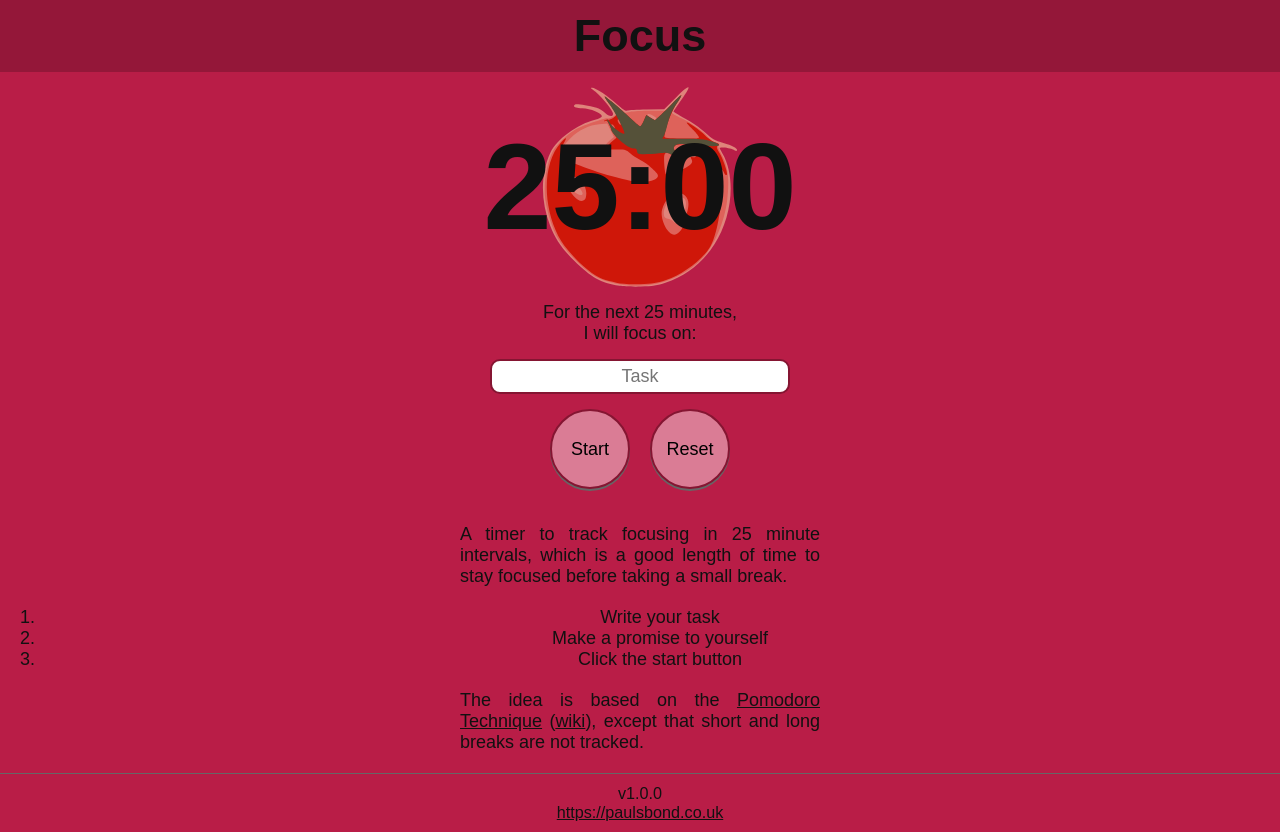
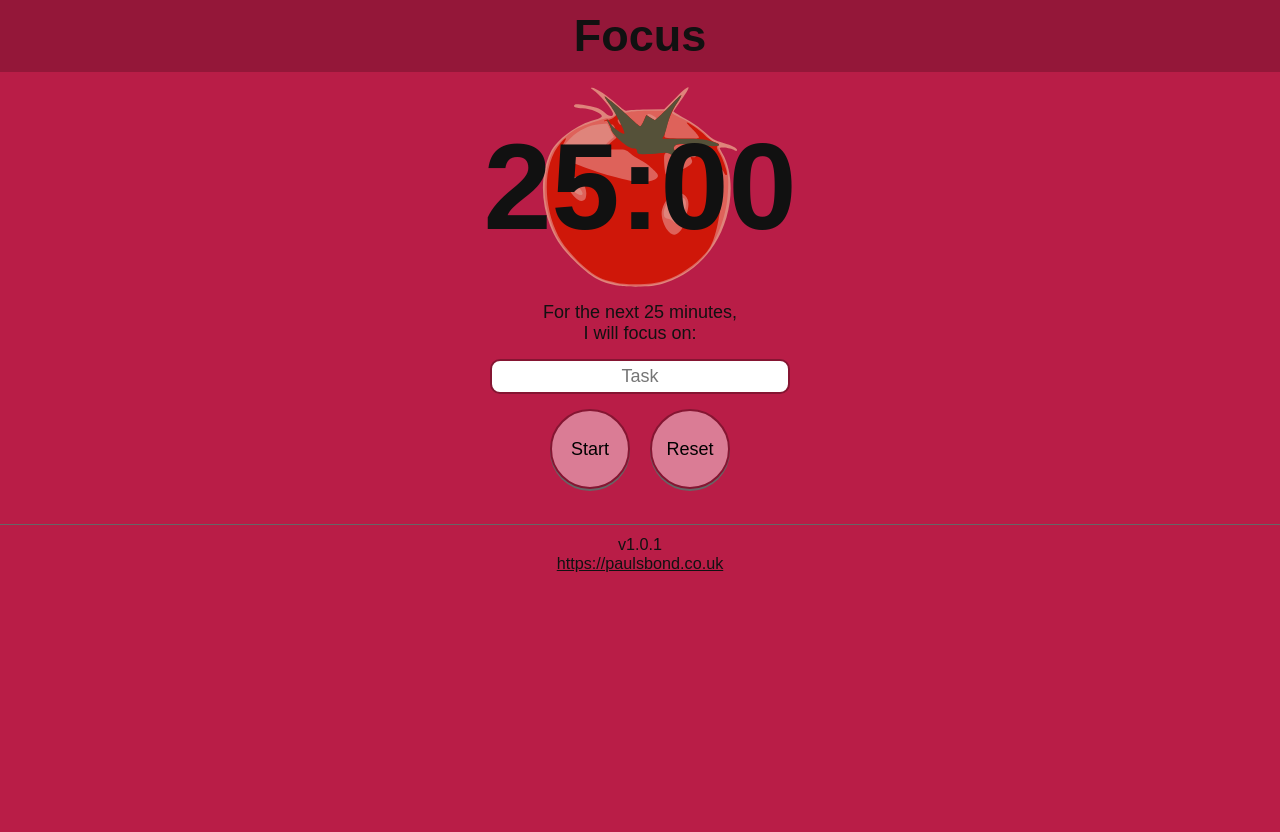
Before and after one commit to paulsbond/focus, an Angular app: page / in a window 1280 px wide. After the commit the page ends 800 px from the top, so only its background shows below. Built offline with nearby package versions, Linux system fonts and the light colour scheme.

Commit message:
Removed description

```diff
--- a/src/app/app.component.html
+++ b/src/app/app.component.html
@@ -31,23 +31,7 @@
   <button (click)="clear()">Clear</button>
 </ng-container>
 
-<p class="description">
-  A timer to track focusing in 25 minute intervals,
-  which is a good length of time to stay focused before taking a small break.
-</p>
-<ol>
-  <li>Write your task</li>
-  <li>Make a promise to yourself</li>
-  <li>Click the start button</li>
-</ol>
-<p class="description">
-  The idea is based on the
-  <a href="https://francescocirillo.com/pages/pomodoro-technique">Pomodoro Technique</a>
-  (<a href="https://en.wikipedia.org/wiki/Pomodoro_Technique">wiki</a>),
-  except that short and long breaks are not tracked.
-</p>
-
 <footer>
-  <p class="version">v1.0.0</p>
+  <p class="version">v1.0.1</p>
   <a href="https://paulsbond.co.uk">https://paulsbond.co.uk</a>
 </footer>
```
Also changed, not shown: 7 other files (tests, documents, lock files or other folders).
